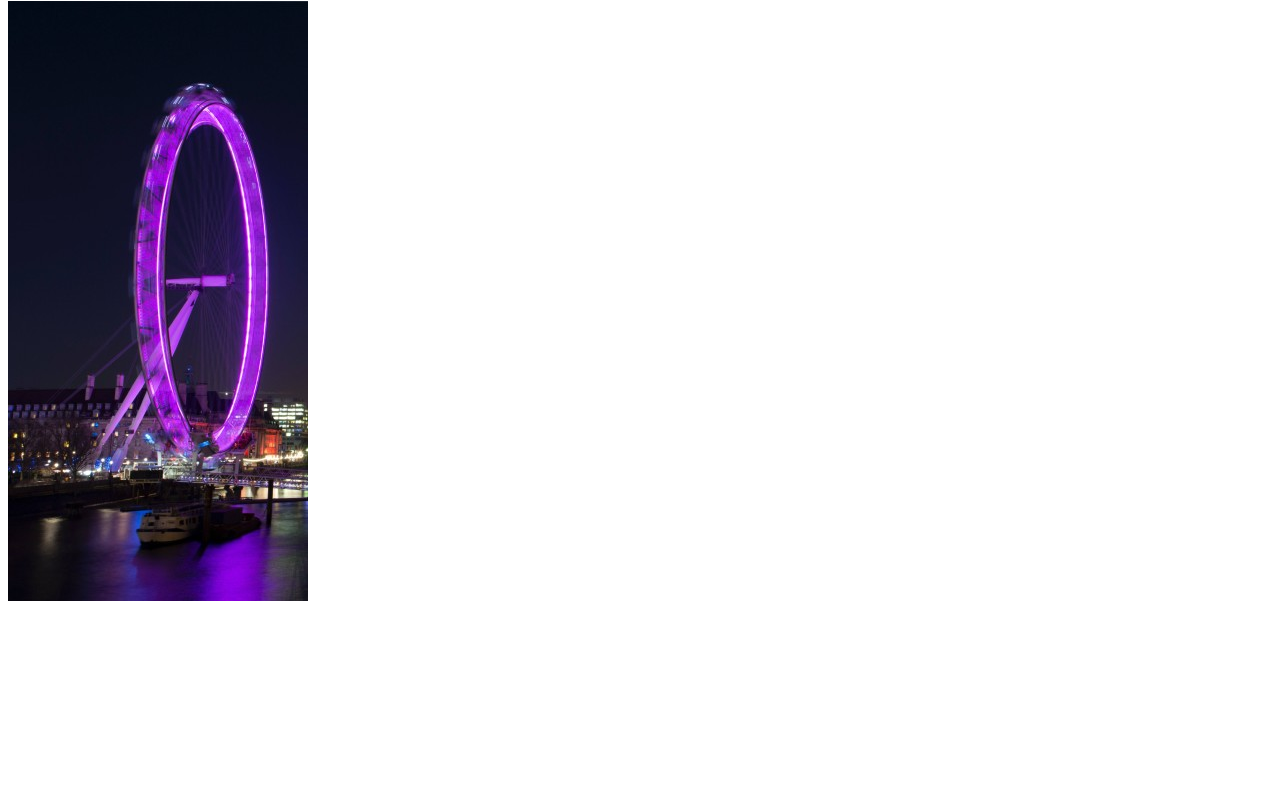
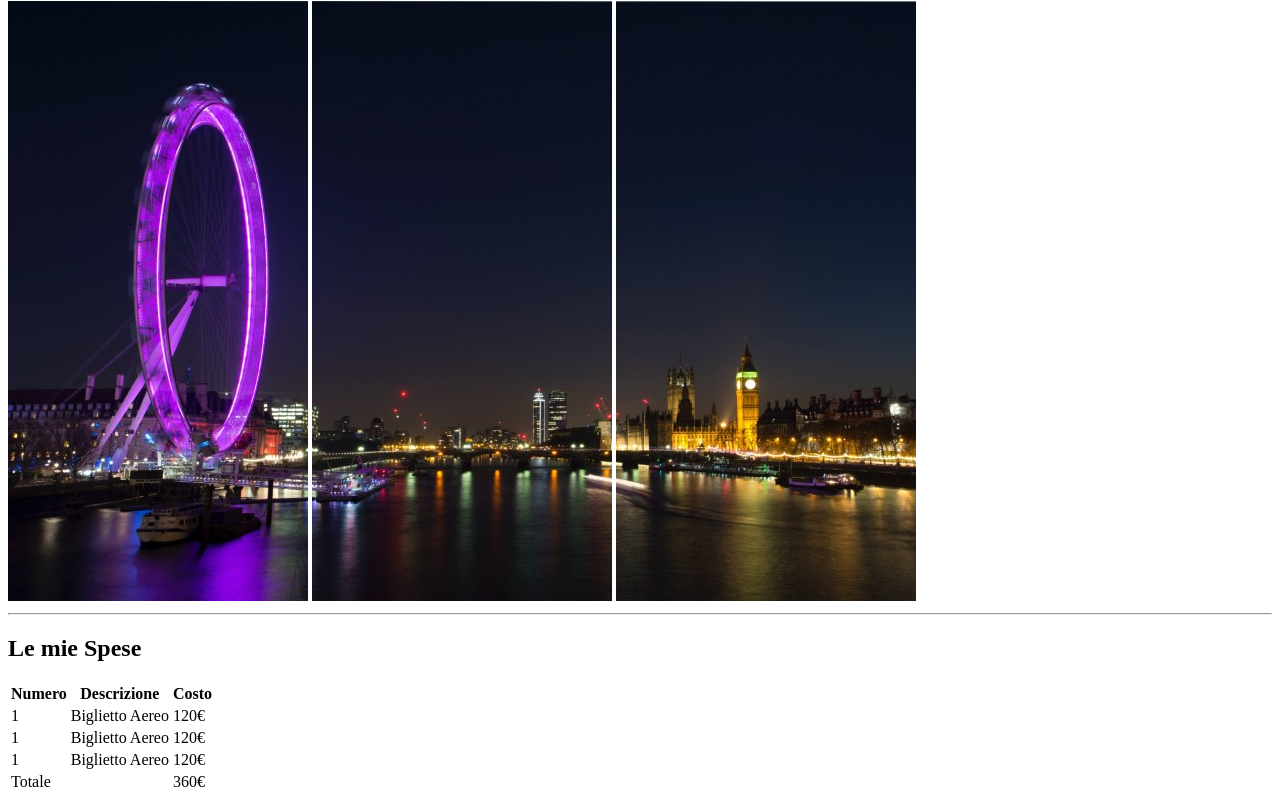
Before and after one commit to davideerusso/html-london-trip, a plain HTML site: page index.html in a window 1280 px wide. Shown: the part 79-881 px from the top of the page. Before the commit the page ends 800 px from the top, so only its background shows below. Drawn offline with Linux system fonts and the light colour scheme.

Commit message:
add tabella

```diff
--- a/index.html
+++ b/index.html
@@ -7,9 +7,51 @@
 </head>
 <body>
     <h1>Il mio Viaggio a Londra</h1>
-    <img src="./img/pexels-bill-emrich-230794-0.jpg" alt="foto Londra"
-     img src="./img/pexels-bill-emrich-230794-1.jpg" alt="foto Londra"
-     img src="./img/pexels-bill-emrich-230794-2.jpg" alt="foto Londra"
+    <img src="./img/pexels-bill-emrich-230794-0.jpg" alt="foto Londra">
+    <img src="./img/pexels-bill-emrich-230794-1.jpg" alt="foto Londra">
+    <img src="./img/pexels-bill-emrich-230794-2.jpg" alt="foto Londra">
+
+    <hr />
+    <h2>Le mie Spese</h2>
+
+    <table>
+        <thead>
+            <tr>
+                <th>Numero</th>
+                <th>Descrizione</th>
+                <th>Costo</th>
+            </tr>
+
+        </thead>
+
+        <tbody>
+            <tr>
+                <td>1</td>
+                <td>Biglietto Aereo</td>
+                <td>120€</td>
+
+            </tr>
+            <tr>
+                <td>1</td>
+                <td>Biglietto Aereo</td>
+                <td>120€</td>
+
+            </tr>
+            <tr>
+                <td>1</td>
+                <td>Biglietto Aereo</td>
+                <td>120€</td>
+
+            </tr>
+            <tr>
+                <td>Totale</td>
+                <td></td>
+                <td>360€</td>
+            </tr>
+
+        </tbody>
+        <tfoot
+    </table>
 
 
 
```
